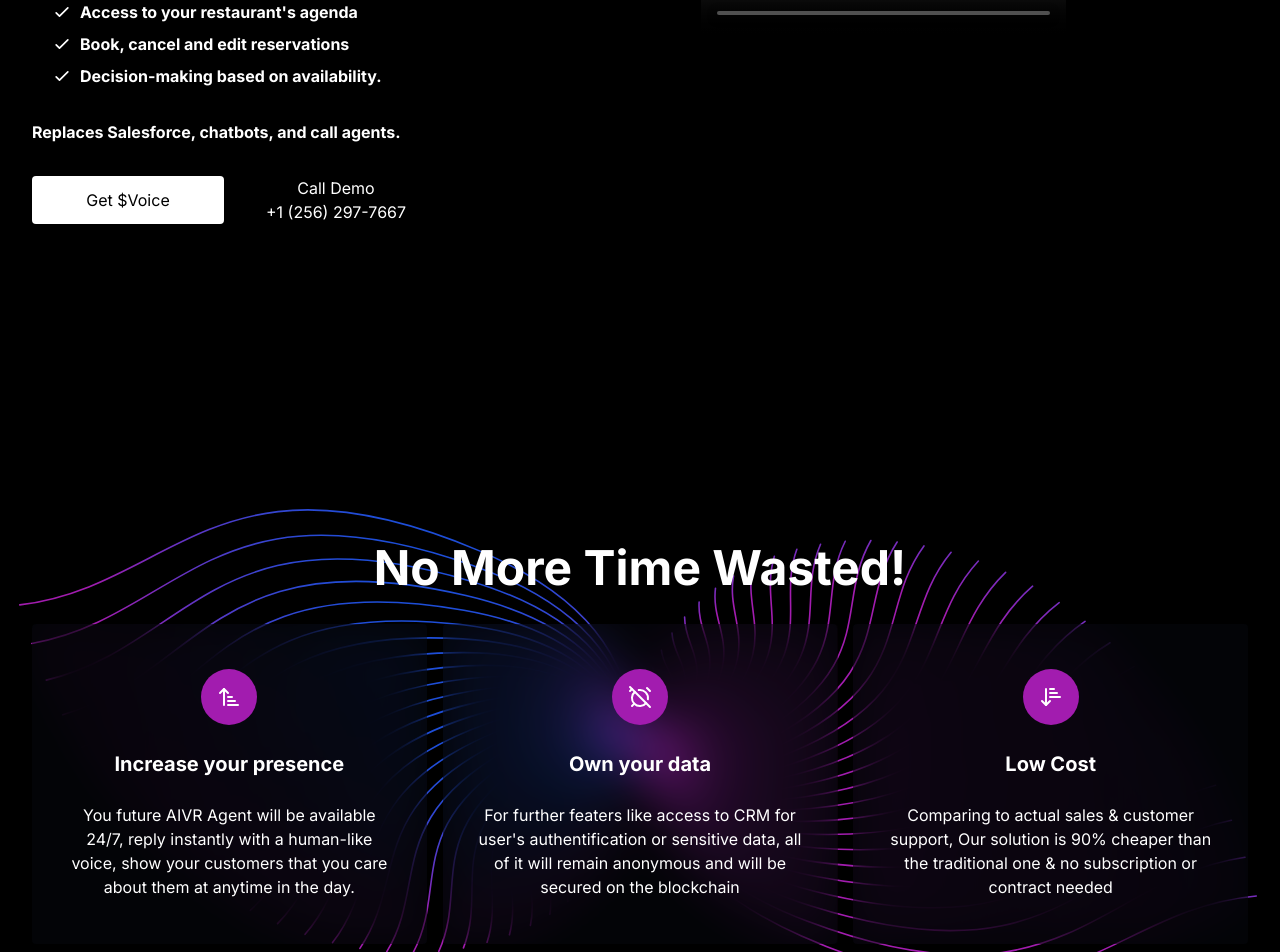
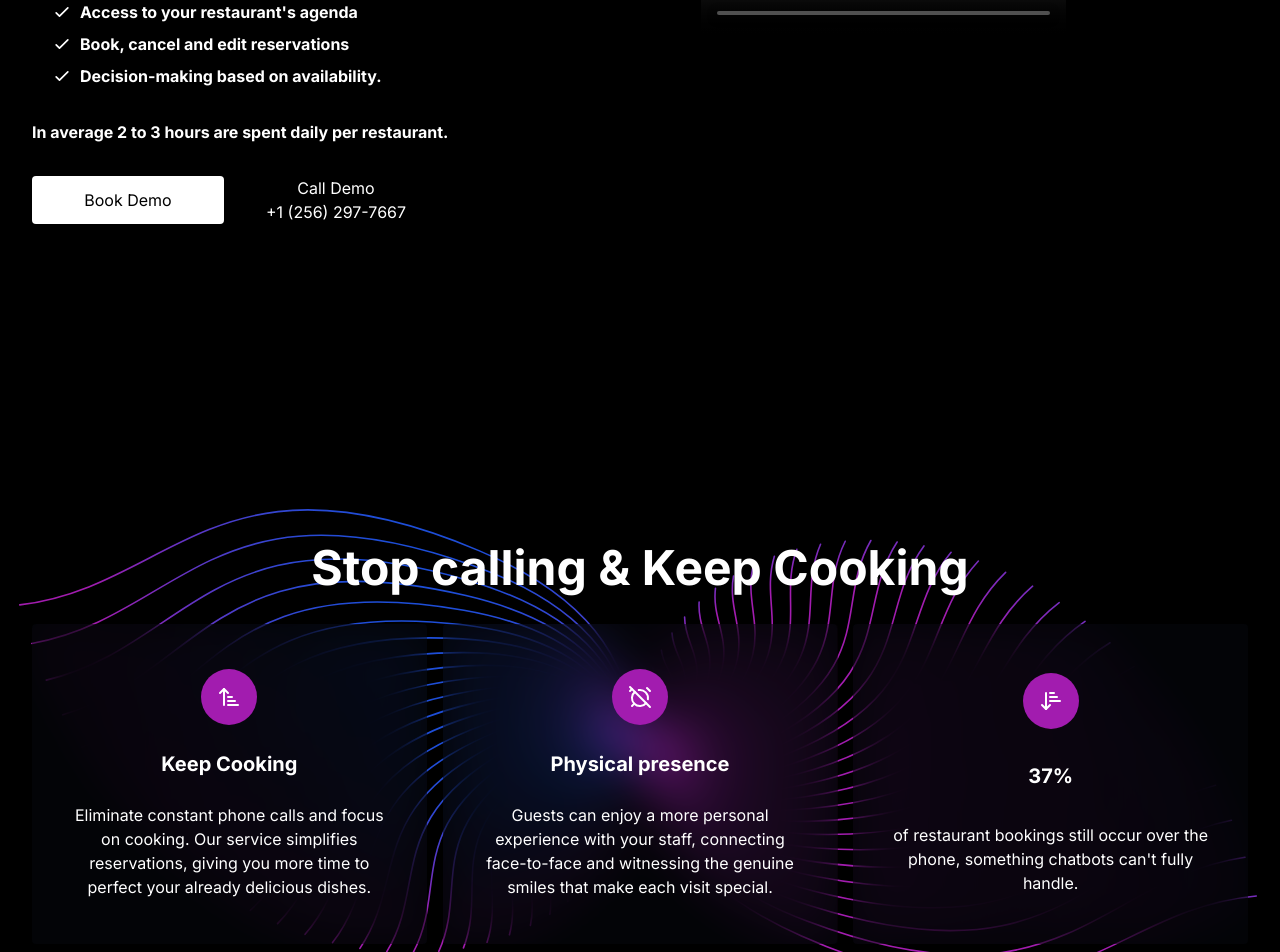
Before and after one commit to WizzyDev997/resto-aivoice, a Next.js app: page / in a window 1280 px wide. Shown: the part 520-1472 px from the top of the page. Built offline with nearby package versions, Linux system fonts and the light colour scheme; grey boxes are pictures that could not be loaded.

Commit message:
continue

```diff
--- a/app/globals.css
+++ b/app/globals.css
@@ -58,7 +58,7 @@ body {
 }
 
 .join-text { font-size: 45px; }
-.Nextgen { font-size: 50px; }
+.Nextgen { font-size: 48px; }
 .logo { font-size: 15px; }
 .Tokenomics, .price-title { font-size: 60px; }
 
--- a/app/libs/InfoCards.ts
+++ b/app/libs/InfoCards.ts
@@ -9,19 +9,19 @@ interface IInfoCard {
 
 const infoCards: IInfoCard[] = [
     {
-        title: "Increase your presence",
-        bodyText: "You future AIVR Agent will be available 24/7, reply instantly with a human-like voice, show your customers that you care about them at anytime in the day.",
+        title: "Keep Cooking",
+        bodyText: "Eliminate constant phone calls and focus on cooking. Our service simplifies reservations, giving you more time to perfect your already delicious dishes.",
         icon: ArrowUpNarrowWide,
         id: 1
     },
     {
-        title: "Own your data",
-        bodyText: "For further featers like access to CRM for user's authentification or sensitive data, all of it will remain anonymous and will be secured on the blockchain",
+        title: "Physical presence",
+        bodyText: "Guests can enjoy a more personal experience with your staff, connecting face-to-face and witnessing the genuine smiles that make each visit special.",
         icon: AlarmClockOff,
         id: 2
     },
-    {   title: "Low Cost",
-        bodyText: "Comparing to actual sales & customer support, Our solution is 90% cheaper than the traditional one & no subscription or contract needed",
+    {   title: "37%",
+        bodyText: "of restaurant bookings still occur over the phone, something chatbots can't fully handle.",
         icon: ArrowDownNarrowWide,
         id: 3
     },
--- a/app/page.tsx
+++ b/app/page.tsx
@@ -37,7 +37,6 @@ export default function Home() {
   return (
 <main className='flex min-h-screen h-fit flex-col items-center justify-center relative text-white'>
       <Navbar />
-
       <header id="home" className="flex flex-col-reverse md:flex-row w-full h-screen max-w-7xl items-center justify-center p-8 relative overflow-x-hidden">
         <div className='w-full h-2/4 md:h-full md:w-2/5 flex flex-col justify-center items-center md:items-start gap-8'>
           <div className='flex flex-col gap-2'>
@@ -81,11 +80,11 @@ export default function Home() {
             </li>
           </ul>
           <p className='max-w-md text-sm md:text-base text-white font-bold text-center'>
-            Replaces Salesforce, chatbots, and call agents.
+            In average 2 to 3 hours are spent daily per restaurant.
           </p>
           <div className='w-full flex items-center justify-center md:justify-start gap-4'>
             <button className='w-48 h-12 text-sm sm:text-base rounded bg-white text-black hover:bg-fuchsia-700 hover:text-white transition-colors'>
-              Get $Voice
+              Book Demo
             </button>
             <a href="tel:+12562977667" className='w-48 h-12 text-sm sm:text-base rounded bg-black text-white hover:bg-fuchsia-700 hover:text-white transition-colors flex items-center justify-center text-center'>
               Call Demo<br/>+1 (256) 297-7667
@@ -112,7 +111,7 @@ export default function Home() {
           <Image src="/whirl.svg" fill className="absolute object-cover w-full overflow-visible sm:rotate-90" alt="Background Whirl"/>
         </div>
         <div className="w-full h-full flex items-center justify-center flex-col gap-8 max-w-7xl">
-          <h3 className='text-4xl md:text-5xl font-bold'>No More Time Wasted!</h3>
+          <h3 className='text-4xl md:text-5xl font-bold'>Stop calling & Keep Cooking</h3>
           <div className="w-full grid grid-cols-1 grid-rows-3 md:grid-cols-2 md:grid-rows-2 lg:grid-cols-3 lg:grid-rows-1 gap-4 justify-between relative">
             {infoCards.map((infoCard) => {
               return (
```
